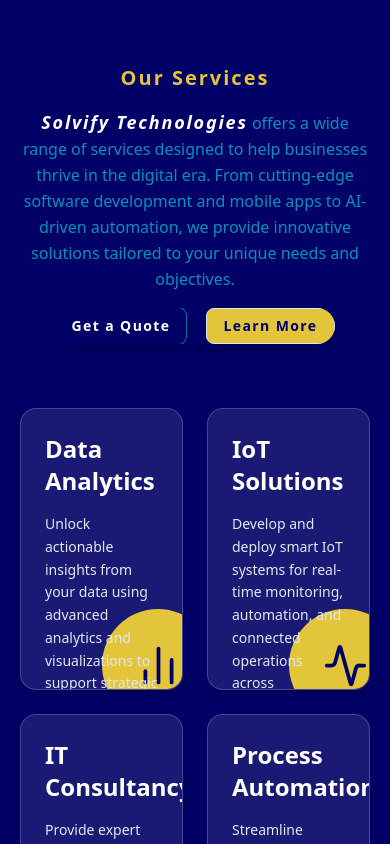
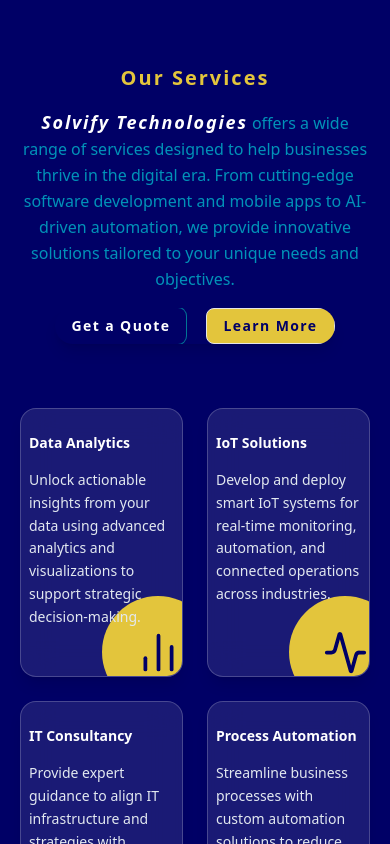
Before and after one commit to PAPA-CHUWE/SOLVIFY-TECHNOLOGIES-WEBSITE, a Next.js app: page /services in a window 390 px wide. Shown: the top 844 px of the page. Built offline with nearby package versions, Linux system fonts and the light colour scheme.

Commit message:
services

```diff
--- a/app/landingPageComponents/ServiceCard.tsx
+++ b/app/landingPageComponents/ServiceCard.tsx
@@ -27,8 +27,8 @@
         </div>
       )}
 
-      <CardContent className="relative z-10 flex flex-col gap-4 h-52">
-        <h2 className="text-2xl font-semibold text-white">{title}</h2>
+      <CardContent className="relative z-10 flex flex-col gap-4 md:h-64 px-2 ">
+        <h2 className="md:text-2xl font-semibold text-white text-sm">{title}</h2>
         <p className="text-slate-200 text-sm leading-relaxed">{description}</p>
       </CardContent>
 
```
